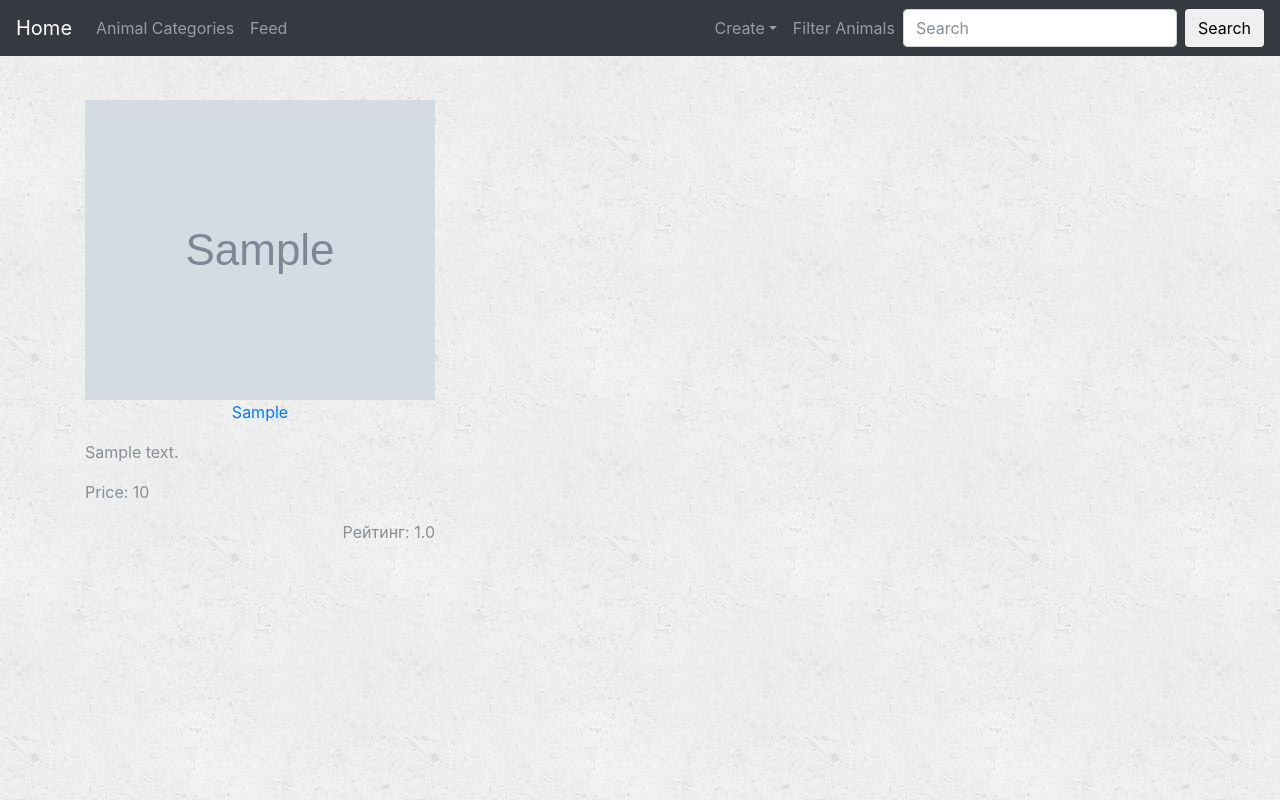
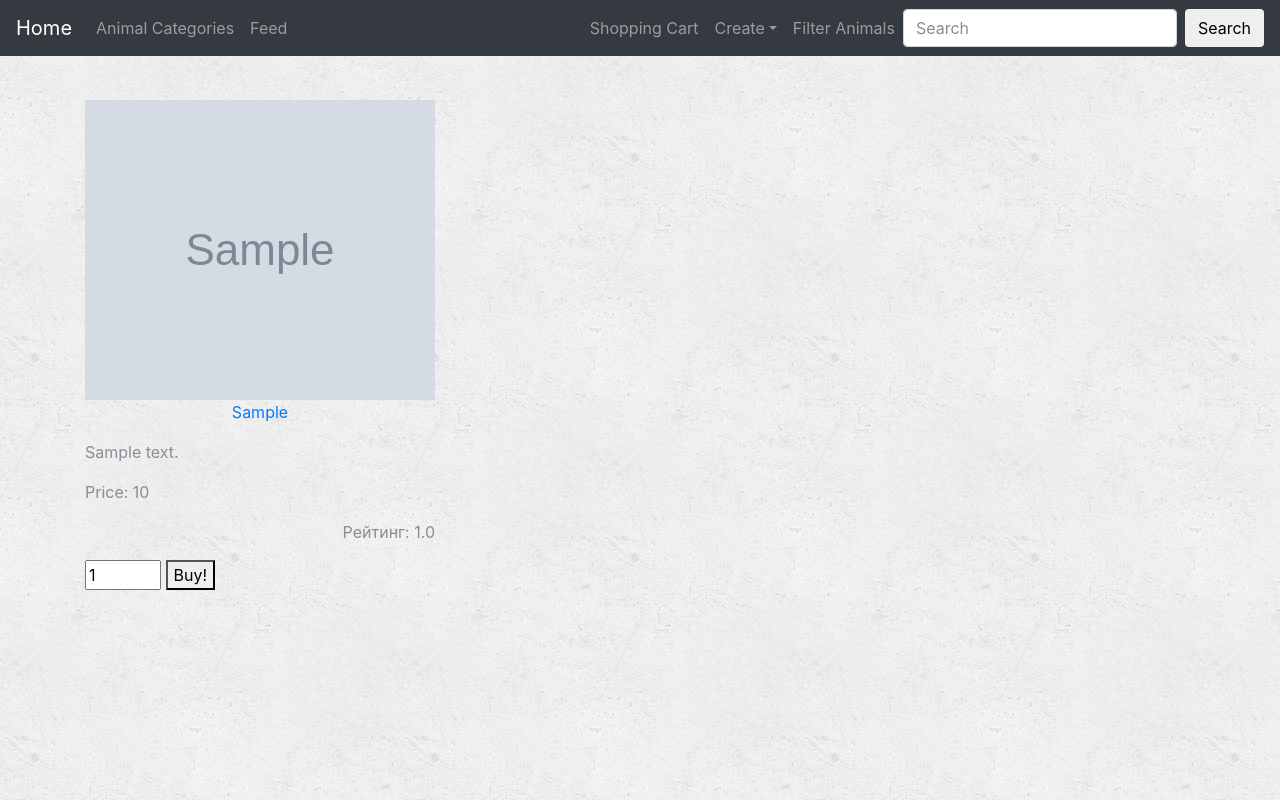
Before and after one commit to homich77/PetShopHomework, a Django app: page /shop/ in a window 1280 px wide. Run offline with Django 3.2, Linux system fonts and the light colour scheme; tables that the repository leaves empty hold one stand-in row (values such as "Sample post"); grey boxes marked "Sample" are stand-in pictures; some libraries are stand-ins or nearby versions.

Commit message:
Animals order

```diff
--- a/petshop/settings.py
+++ b/petshop/settings.py
@@ -75,7 +75,7 @@ WSGI_APPLICATION = 'petshop.wsgi.application'
 DATABASES = {
     'default': {
         'ENGINE': 'django.db.backends.postgresql_psycopg2',
-        'NAME': 'petshop_db',
+        'NAME': 'petpet2',
         'USER': 'django_hm',
         'PASSWORD': 'password',
         'HOST': '127.0.0.1',
--- a/shop_app/filters.py
+++ b/shop_app/filters.py
@@ -1,6 +1,6 @@
 import django_filters
-from django import forms
-from .models import Animal, Feed
+
+from .models import Animal
 
 
 class AnimalFilter(django_filters.FilterSet):
--- a/shop_app/models.py
+++ b/shop_app/models.py
@@ -71,3 +71,27 @@ class AnimalType(models.Model):
 
     def get_absolute_url(self):
         return reverse('type_detail', kwargs={'pk': self.id})
+
+
+class Cart(models.Model):
+    date = models.DateTimeField(auto_now_add=True)
+    animals = models.ManyToManyField(Animal, through='OrderAnimal')
+
+    OPEN = 'open'
+    CLOSED = 'closed'
+    ORDER_STATUS = ((OPEN, 'open'), (CLOSED, 'closed'))
+    status = models.CharField(max_length=20, choices=ORDER_STATUS)
+
+    def __str__(self):
+        return self.status
+
+
+class OrderAnimal(models.Model):
+    order = models.ForeignKey(Cart, related_name='order_animals', on_delete=models.CASCADE)
+    animal = models.ForeignKey(Animal)
+    quantity = models.PositiveIntegerField()
+
+    def _get_total(self):
+        return self.animal.price * self.quantity
+
+    total_sum = property(_get_total)
--- a/shop_app/templates/shop_app/animal_list.html
+++ b/shop_app/templates/shop_app/animal_list.html
@@ -14,6 +14,12 @@
                 {% if animal.rank %}
                 <p class="card-text" align="right">Рейтинг: {{ animal.rank }}</p>
                 {% endif %}
+                 <form action="{{ animal.get_absolute_url }}order/" method="POST">
+                        {% csrf_token %}
+                        <input type="hidden" name="animal_id" value="{{animal.id}}">
+                        <input type="number" name="quantity" max="5" min="1" value="1">
+                        <button type="submit">Buy!</button>
+                    </form>
             </div>
             {% endfor %}
         </div>
--- a/shop_app/templates/shop_app/base.html
+++ b/shop_app/templates/shop_app/base.html
@@ -29,6 +29,9 @@
                 </li>
             </ul>
             <ul class="nav navbar-nav navbar-right">
+                 <li>
+                    <a class="nav-link" href="{% url 'cart' %}">Shopping Cart</a>
+                </li>
                 <li class="nav-item dropdown">
                     <a class="nav-link dropdown-toggle" id="dropdown01" data-toggle="dropdown"
                        aria-haspopup="true" aria-expanded="false">Create</a>
--- a/shop_app/templates/shop_app/feed_list.html
+++ b/shop_app/templates/shop_app/feed_list.html
@@ -10,6 +10,7 @@
                 <p align="center"><a href="{% url 'feed_detail'  feed.id  %}">{{ feed.name }}</a></p>
                 <p>{{ feed.description }}</p>
                 <p>Price: {{feed.price}}</p>
+                <p>Подходит животным: {{ feed.animals.all|join:", " }}</p>>
             </div>
             {% endfor %}
         </div>
--- a/shop_app/urls.py
+++ b/shop_app/urls.py
@@ -2,6 +2,7 @@ from django.conf.urls import url
 from django_filters.views import FilterView
 
 from shop_app.filters import AnimalFilter
+from shop_app.views import CartView, AnimalOrderView, CartPayView
 from . import views
 
 urlpatterns = [
@@ -23,4 +24,8 @@ urlpatterns = [
     url(r'^filter/$', FilterView.as_view(filterset_class=AnimalFilter, template_name='search/animal_filter.html'),
         name='filter'),
     url(r'^search/$', views.search),
+
+    url(r'^cart/$', CartView.as_view(), name='cart'),
+    url(r'^(?P<pk>\d+)/order/$', view=AnimalOrderView.as_view(), name='animal_order'),
+    url(r'^cart/pay/$', CartPayView.as_view()),
 ]
--- a/shop_app/views.py
+++ b/shop_app/views.py
@@ -2,10 +2,10 @@ from django.db.models import Avg
 from django.http import HttpResponseRedirect, HttpResponse
 from django.shortcuts import render
 from django.template.loader import get_template
-from django.views.generic import ListView, DetailView, FormView, CreateView, UpdateView
+from django.views.generic import ListView, DetailView, FormView, CreateView, UpdateView, TemplateView
 
 from shop_app.forms import CommentPostForm, AnimalPostForm, FeedPostForm, AnimalTypeForm
-from shop_app.models import Animal, AnimalType, Feed
+from shop_app.models import Animal, AnimalType, Feed, Cart, OrderAnimal
 
 
 class AnimalList(ListView):
@@ -118,6 +118,52 @@ class AnimalTypeDetail(DetailView):
     context_object_name = 'type'
 
 
+class CartView(ListView):
+    model = Cart
+    context_object_name = 'order_list'
+    template_name = 'shop_app/cart.html'
+
+    def get_queryset(self):
+        cart = Cart.objects.filter(status='open')
+        if cart:
+            animals_order = OrderAnimal.objects.filter(order=cart)
+            return animals_order
+        return False
+
+    def get_context_data(self, **kwargs):
+        context = super(CartView, self).get_context_data(**kwargs)
+        cart = Cart.objects.filter(status='open')
+        if cart:
+            animals_order = OrderAnimal.objects.filter(order=cart)
+            sum = 0
+            for animal in animals_order:
+                sum += animal.total_sum
+            context['sum'] = sum
+        return context
+
+
+class CartPayView(TemplateView):
+    template_name = 'shop_app/cart.html'
+
+    def post(self, request, *args, **kwargs):
+        cart = Cart.objects.get(status='open')
+        if cart:
+            cart.status = 'closed'
+            cart.save()
+        return HttpResponseRedirect('/shop/cart')
+
+
+class AnimalOrderView(TemplateView):
+    template_name = 'shop_app/animal_list.html'
+
+    def post(self, request, *args, **kwargs):
+        cart = Cart.objects.get_or_create(status='open')[0]
+        OrderAnimal.objects.create(order=cart, animal_id=request.POST['animal_id'],
+                                   quantity=int(request.POST['quantity']))
+        cart.save()
+        return HttpResponseRedirect('/shop')
+
+
 def search(request):
     if 'q' in request.GET:
         q = request.GET['q']
```
Also changed, not shown: shop_app/templates/shop_app/cart.html (added, +17 -0 lines), shop_app/migrations/0015_auto_20171101_1658.py (added).
